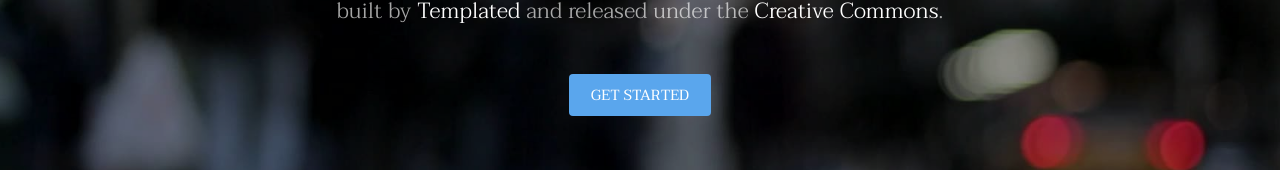
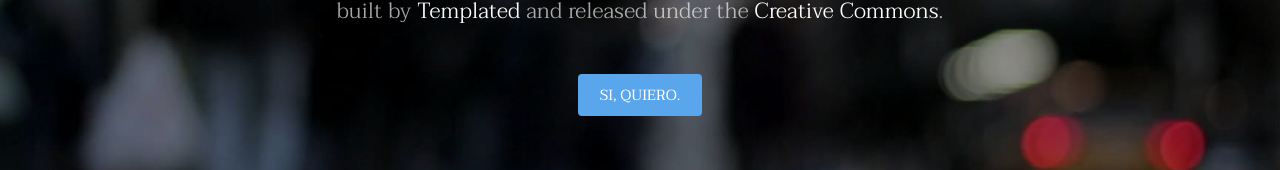
Before and after one commit to JRG75/04_REP_METROPOLITA, a plain HTML site: page index.html in a window 1280 px wide. Shown: the part 415-585 px from the top of the page. Drawn offline with Linux system fonts and the light colour scheme.

Commit message:
Botón -Si, quiero- desde la nube

```diff
--- a/index.html
+++ b/index.html
@@ -39,7 +39,7 @@
 					<h1>Metropolita</h1>
 					<p>A full responsive, business-oriented HTML5/CSS3 template<br />
 					built by <a href="https://templated.co/">Templated</a> and released under the <a href="https://templated.co/license">Creative Commons</a>.</p>
-					<a href="#one" class="button special scrolly">Get Started</a>
+					<a href="#one" class="button special scrolly">Si, quiero.</a>
 				</div>
 			</section>
 
```
